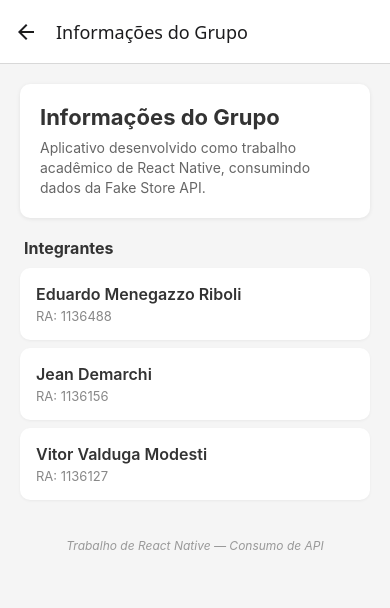
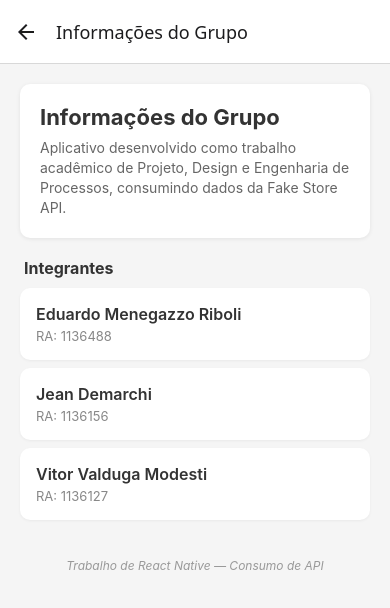
Before and after one commit to EduardoMenen/mobile-fakestore-project, a React Native app: screen /GroupInfo in a window 390 px wide. Shown: the top 608 px of the page. Built offline with nearby package versions, Linux system fonts and the light colour scheme.

Commit message:
docs: README completo com instruções e dados do grupo

```diff
--- a/src/screens/GroupInfoScreen.js
+++ b/src/screens/GroupInfoScreen.js
@@ -13,7 +13,7 @@ function GroupInfoScreen() {
         <View style={styles.header}>
             <Text style={styles.title}>Informações do Grupo</Text>
             <Text style={styles.subtitle}>
-            Aplicativo desenvolvido como trabalho acadêmico de React Native, consumindo dados da Fake Store API.
+            Aplicativo desenvolvido como trabalho acadêmico de Projeto, Design e Engenharia de Processos, consumindo dados da Fake Store API.
             </Text>
         </View>
 
```
Also changed, not shown: 1 other file (tests, documents, lock files or other folders).
